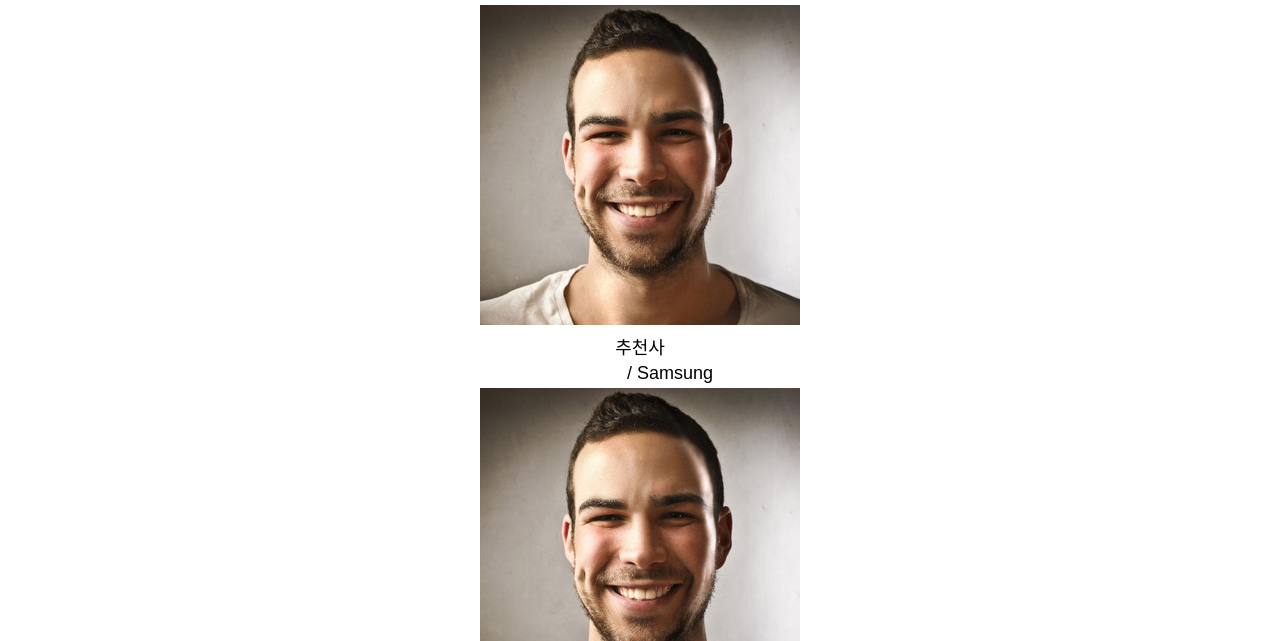
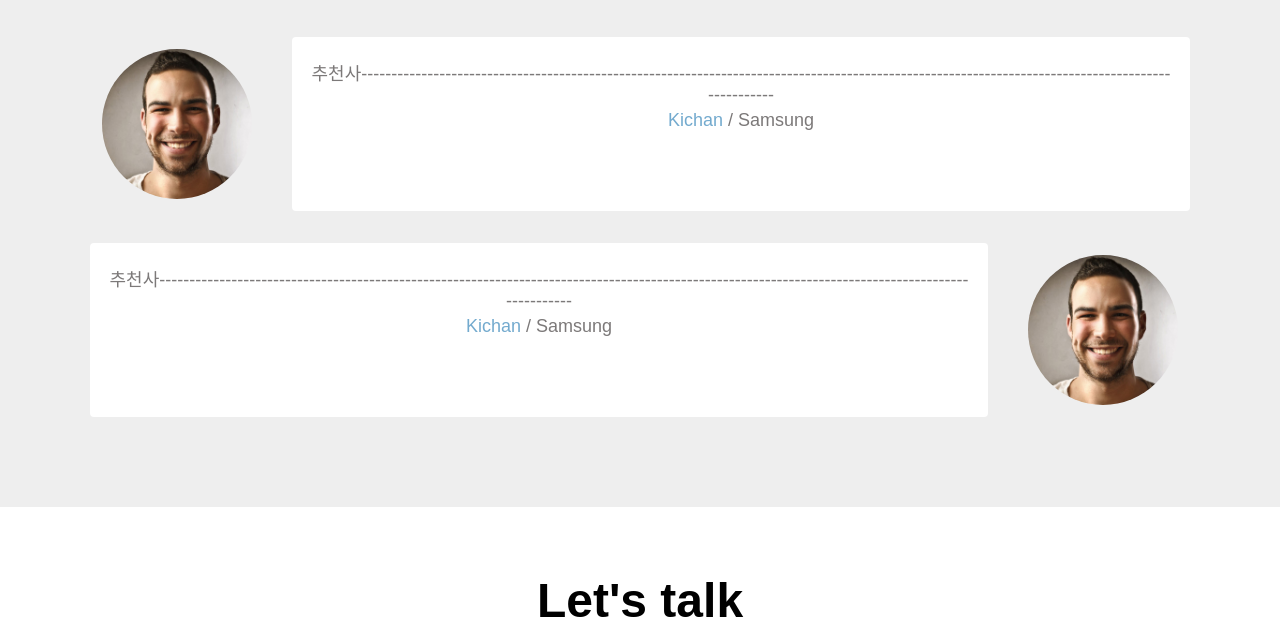
Before and after one commit to pro4697/Portfolio, a plain HTML site: page index.html in a window 1280 px wide. Shown: the part 2677-3318 px from the top of the page. Drawn offline with Linux system fonts and the light colour scheme; a web font is replaced by a local one.

Commit message:
CSS : Testimonials

```diff
--- a/index.html
+++ b/index.html
@@ -236,20 +236,24 @@
             class="testimonial__avatar"
           />
           <div class="testimonial__speech-bubble">
-            <p>추천사</p>
+            <p>
+              추천사--------------------------------------------------------------------------------------------------------------------------------------------------
+            </p>
             <p class="name"><a href="">Kichan</a> / Samsung</p>
           </div>
         </div>
         <div class="testimonial">
+          <div class="testimonial__speech-bubble">
+            <p>
+              추천사--------------------------------------------------------------------------------------------------------------------------------------------------
+            </p>
+            <p class="name"><a href="">Kichan</a> / Samsung</p>
+          </div>
           <img
             src="imgs/people1.jpg"
             alt="People"
             class="testimonial__avatar"
           />
-          <div class="testimonial__speech-bubble">
-            <p>추천사</p>
-            <p class="name"><a href="">Kichan</a> / Samsung</p>
-          </div>
         </div>
       </div>
     </section>
--- a/style.css
+++ b/style.css
@@ -380,3 +380,46 @@ p {
   margin-top: 8px;
   background-color: var(--color-dark-white);
 }
+
+/* Testimonial */
+#testimonials {
+  background-color: var(--color-light-white);
+}
+
+.testimonials {
+  margin: 40px;
+}
+
+.testimonial {
+  display: flex;
+  margin: 32px 0;
+}
+
+.testimonial__avatar {
+  width: 150px;
+  height: 150px;
+  border-radius: 50%;
+  margin: 12px;
+}
+
+.testimonial__avatar:nth-child(odd) {
+  margin-right: 40px;
+}
+
+.testimonial__avatar:nth-child(even) {
+  margin-left: 40px;
+}
+
+.testimonial__speech-bubble {
+  padding: 18px;
+  background-color: var(--color-white);
+  border-radius: var(--size-border-radius);
+}
+
+.testimonial__speech-bubble p {
+  color: var(--color-light-grey);
+}
+
+.testimonial__speech-bubble a {
+  color: var(--color-blue);
+}
```
